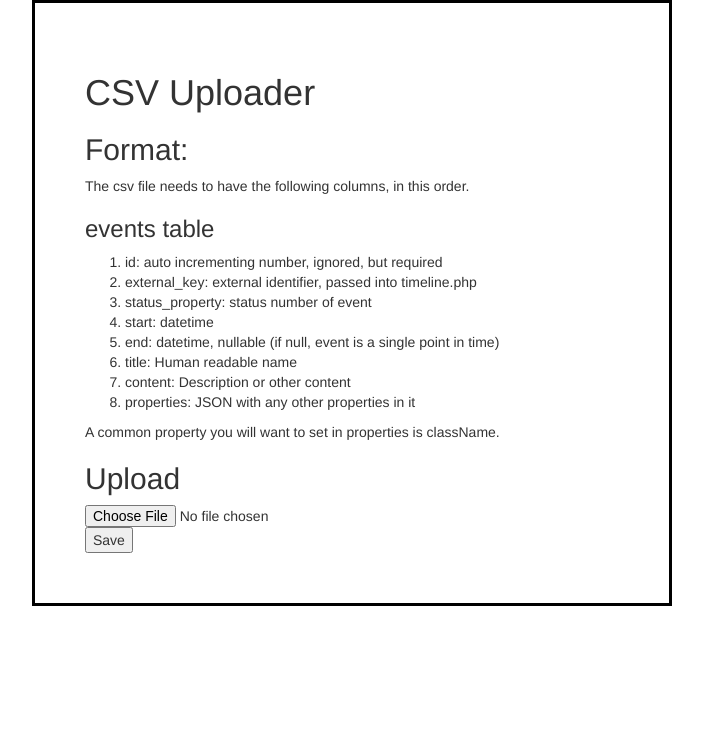
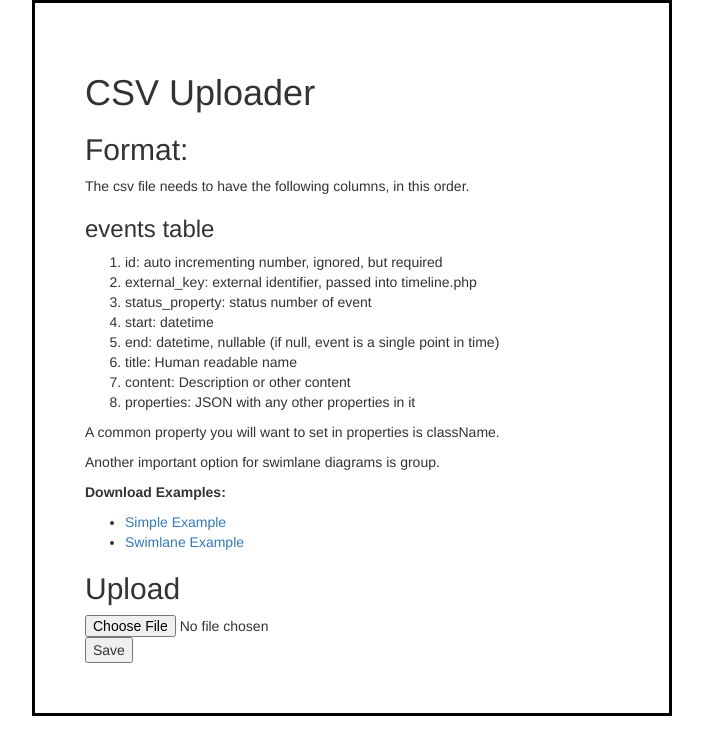
Before and after one commit to dataPipelineAU/tdx_timeline, a PHP site: page /uploader.php in a window 1280 px wide. Shown: the top 755 px of the page, without its empty margins (288-991 px from the left). Run offline with PHP 8.4, Linux system fonts and the light colour scheme.

Commit message:
Links to examples

```diff
--- a/uploader.php
+++ b/uploader.php
@@ -3,10 +3,13 @@
 <head>
     <meta charset="UTF-8">
     <title>Upload :: Event Timeline</title>
-    <link rel="stylesheet" href="https://maxcdn.bootstrapcdn.com/bootstrap/3.3.7/css/bootstrap.min.css" integrity="sha384-BVYiiSIFeK1dGmJRAkycuHAHRg32OmUcww7on3RYdg4Va+PmSTsz/K68vbdEjh4u" crossorigin="anonymous">
+    <link rel="stylesheet" href="https://maxcdn.bootstrapcdn.com/bootstrap/3.3.7/css/bootstrap.min.css"
+          integrity="sha384-BVYiiSIFeK1dGmJRAkycuHAHRg32OmUcww7on3RYdg4Va+PmSTsz/K68vbdEjh4u" crossorigin="anonymous">
     <link href="css/jquery-ui.css.DONTLOAD" rel="stylesheet" type="text/css">
     <link href="css/timeline.css" rel="stylesheet" type="text/css">
-    <script src="https://maxcdn.bootstrapcdn.com/bootstrap/3.3.7/js/bootstrap.min.js" integrity="sha384-Tc5IQib027qvyjSMfHjOMaLkfuWVxZxUPnCJA7l2mCWNIpG9mGCD8wGNIcPD7Txa" crossorigin="anonymous"></script>
+    <script src="https://maxcdn.bootstrapcdn.com/bootstrap/3.3.7/js/bootstrap.min.js"
+            integrity="sha384-Tc5IQib027qvyjSMfHjOMaLkfuWVxZxUPnCJA7l2mCWNIpG9mGCD8wGNIcPD7Txa"
+            crossorigin="anonymous"></script>
 </head>
 <body>
 
@@ -40,12 +43,22 @@ The csv file needs to have the following columns, in this order.
     </ol>
 
     <p>A common property you will want to set in properties is className.</p>
+    <p>Another important option for swimlane diagrams is group.</p>
+    <p>
+    <b>Download Examples:</b>
+        <ul>
+            <li><a href="test_data/simple_test.csv">Simple Example</a></li>
+            <li><a href="test_data/swimlane_test.csv">Swimlane Example</a></li>
+        </ul>
+    </p>
 
     <h2>Upload</h2>
     <form action="api/csv_loader.php" method="post" enctype="multipart/form-data">
-    <input type="file" name="csv" value="" />
-    <input type="submit" name="submit" value="Save" />
+        <input type="file" name="csv" value=""/>
+        <input type="submit" name="submit" value="Save"/>
     </form>
+
+
 </div>
 </body>
 </html>
```
Lines whose indentation alone changed are shown as unchanged.
